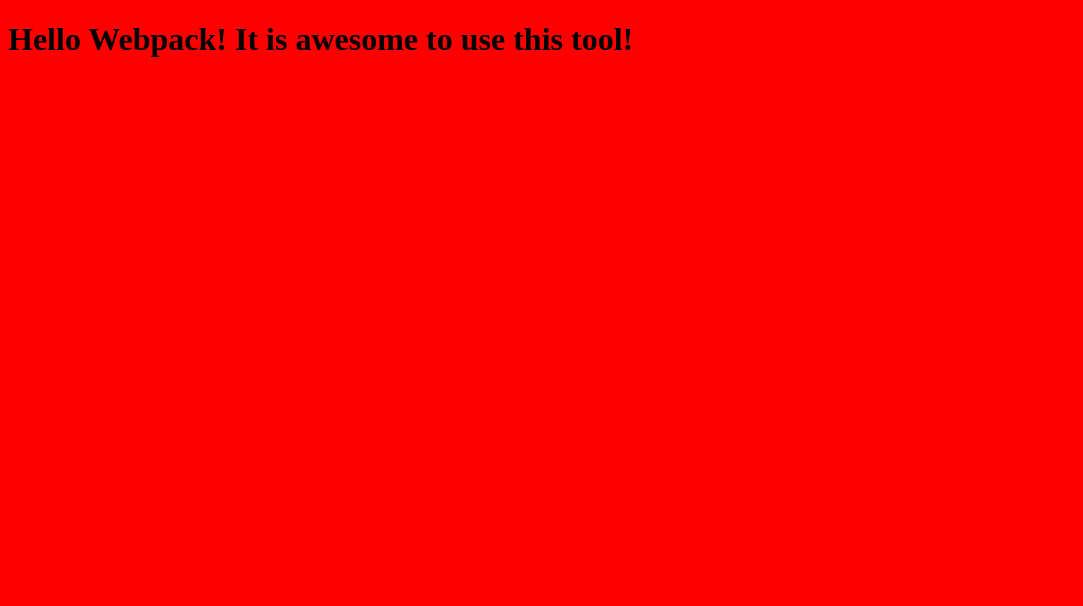
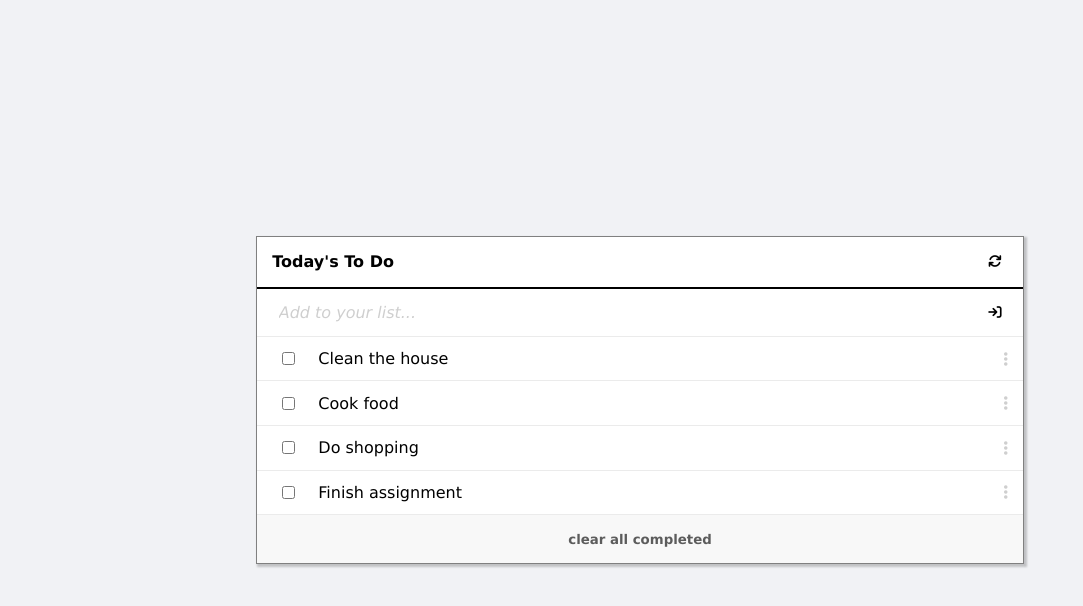
Before and after one commit to OpondoG/To-Do-List, a website built with webpack: page src/index.html in a window 1280 px wide. Shown: the whole page, without its empty margins (0-1083 px from the left). Built offline with nearby package versions, Linux system fonts and the light colour scheme.

Commit message:
to-do structure

```diff
--- a/src/index.html
+++ b/src/index.html
@@ -3,15 +3,26 @@
 
 <head>
     <meta charset="UTF-8">
-    <meta http-equiv="X-UA-Compatible" content="IE=edge">
     <meta name="viewport" content="width=device-width, initial-scale=1.0">
-    <title>Webpack</title>
+    <title>To DO List</title>
+    <link rel="stylesheet" href="https://cdnjs.cloudflare.com/ajax/libs/font-awesome/6.1.1/css/all.min.css">
 </head>
 
-
 <body>
-    <h1>Hello Webpack! It is awesome to use this tool!</h1>
-
+    <div class="container">
+        <div class="top">
+            <h2>Today's To Do</h2>
+            <button type="button" class="btn refreshBtn"><i class="fa-solid fa-arrows-rotate"></i></button>
+        </div>
+        <form class="addTasks">
+            <input class="add" type="text" placeholder="Add to your list...">
+            <button type="submit" class="btn addBtn"><i class="fa-solid fa-arrow-right-to-bracket"></i></button>
+        </form>
+        <div class="tasks"></div>
+        <div class="clearAll">
+            <button type="button" class="btn clearBtn">clear all completed</button>
+        </div>
+    </div>
 </body>
 
 </html>
--- a/src/index.js
+++ b/src/index.js
@@ -1 +1,38 @@
 import './style.css';
+
+const toDoTasks = [{
+        description: 'Clean the house',
+        completed: false,
+        index: 1,
+    },
+    {
+        description: 'Cook food',
+        completed: false,
+        index: 2,
+    },
+    {
+        description: 'Do shopping',
+        completed: false,
+        index: 3,
+    },
+    {
+        description: 'Finish assignment',
+        completed: false,
+        index: 4,
+    },
+
+];
+
+toDoTasks.forEach((element) => {
+    const wholeList = document.querySelector('.tasks');
+    const taskList = document.createElement('div');
+    taskList.classList.add('choreDetails');
+    taskList.innerHTML = `<div class="oneChore">
+    <input type="checkbox">
+    <h2>${element.description}</h2>
+   </div>
+   <div class="icon">
+   <i class="fa-solid fa-ellipsis-vertical"></i>
+   </div>`;
+    wholeList.appendChild(taskList);
+});
--- a/src/style.css
+++ b/src/style.css
@@ -1,3 +1,125 @@
+* {
+    margin: 0;
+    box-sizing: border-box;
+    font-family: 'Lucida Grande', Verdana, Arial, Tahoma, sans-serif;
+}
+
 body {
-  background-color: red;
+    display: flex;
+    flex-direction: column;
+    min-height: 100vh;
+    background-color: #f1f2f5;
 }
+
+.container {
+    display: flex;
+    background-color: #fff;
+    justify-content: center;
+    align-items: center;
+    flex-direction: column;
+    border: 1px solid gray;
+    width: 60%;
+    margin: auto;
+    box-shadow: 2px 2px 2px 1px rgba(0, 0, 0, 0.2);
+}
+
+.top {
+    display: flex;
+    justify-content: space-between;
+    align-items: center;
+    width: 100%;
+    padding: 2%;
+    border-bottom: 2px solid;
+}
+
+input,
+button {
+    border: none;
+    outline: none;
+    background: none;
+}
+
+.tasks {
+    width: 100%;
+}
+
+.choreDetails {
+    display: flex;
+    justify-content: space-between;
+    padding: 0.3% 2%;
+    border-bottom: 1px solid rgba(0, 0, 0, 0.08);
+    font-weight: 300;
+    font-size: 1rem;
+}
+
+.oneChore {
+    display: flex;
+    flex-direction: row;
+    justify-content: space-between;
+    align-items: center;
+    gap: 8px;
+    padding: 10px;
+}
+
+.top h2 {
+    font-size: 1rem;
+}
+
+.oneChore h2 {
+    padding: 0 15px;
+    font-size: 1rem;
+    font-weight: 300;
+}
+
+.addTasks {
+    display: flex;
+    flex-direction: row;
+    justify-content: space-between;
+    width: 100%;
+    padding: 1% 2%;
+    border-bottom: 1px solid rgba(0, 0, 0, 0.08);
+}
+
+.add {
+    font-style: italic;
+    font-size: 1rem;
+}
+
+.icon {
+    display: flex;
+    align-items: center;
+}
+
+.icon i {
+    color: #cfcfcf;
+    cursor: cell;
+}
+
+.clearAll {
+    padding: 2%;
+    display: flex;
+    justify-content: center;
+    background-color: #f8f8f8;
+    width: 100%;
+}
+
+.addTasks input {
+    border: none;
+    padding: 0.4rem;
+}
+
+.addTasks input::placeholder {
+    font-style: italic;
+    color: #cfcfcf;
+}
+
+.btn {
+    cursor: pointer;
+    background: none;
+    border: none;
+}
+
+.clearBtn {
+    color: #5c5c5c;
+    font-weight: 700;
+}
```
Also changed, not shown: dist/index.html, dist/main.js.
